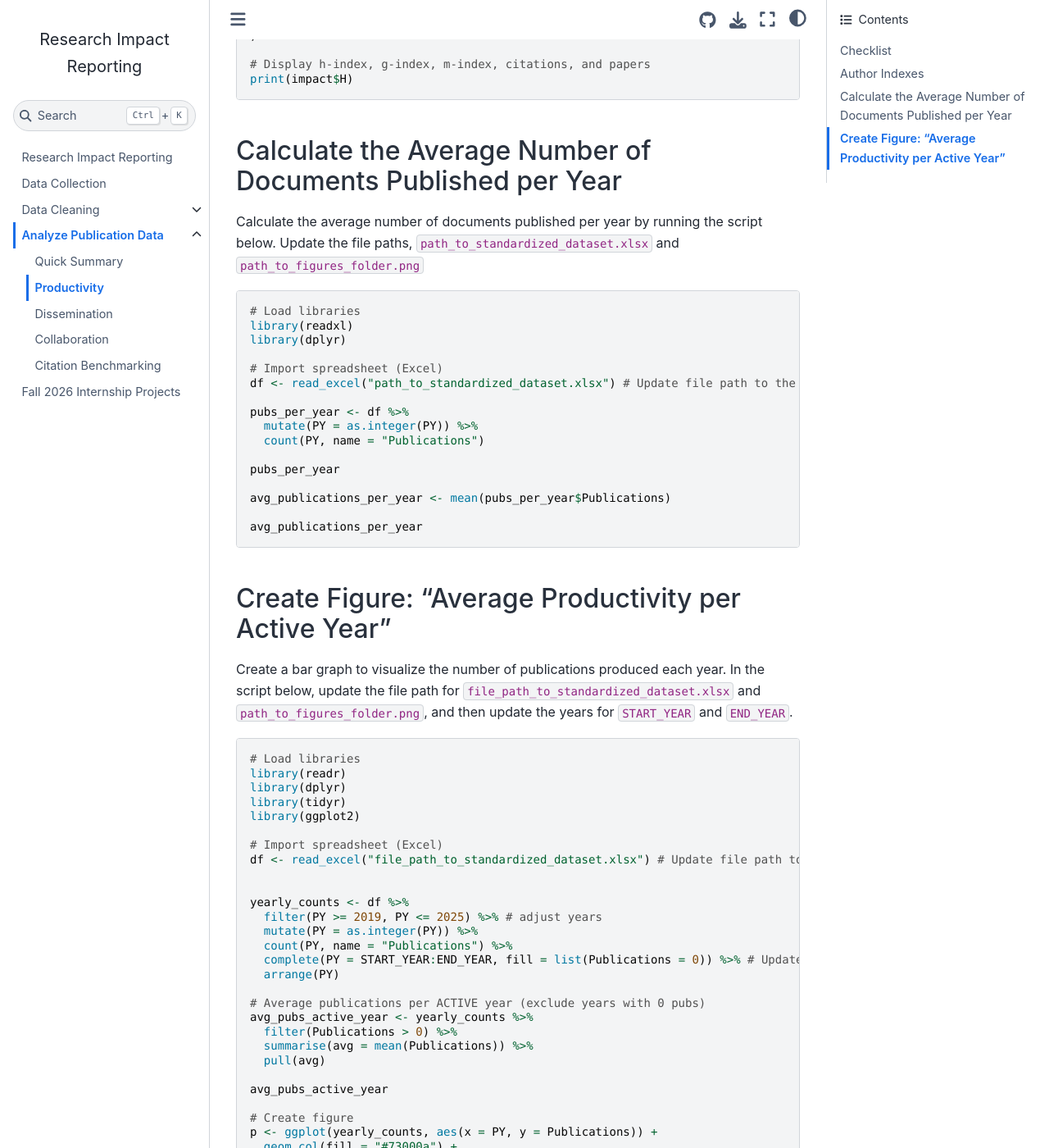
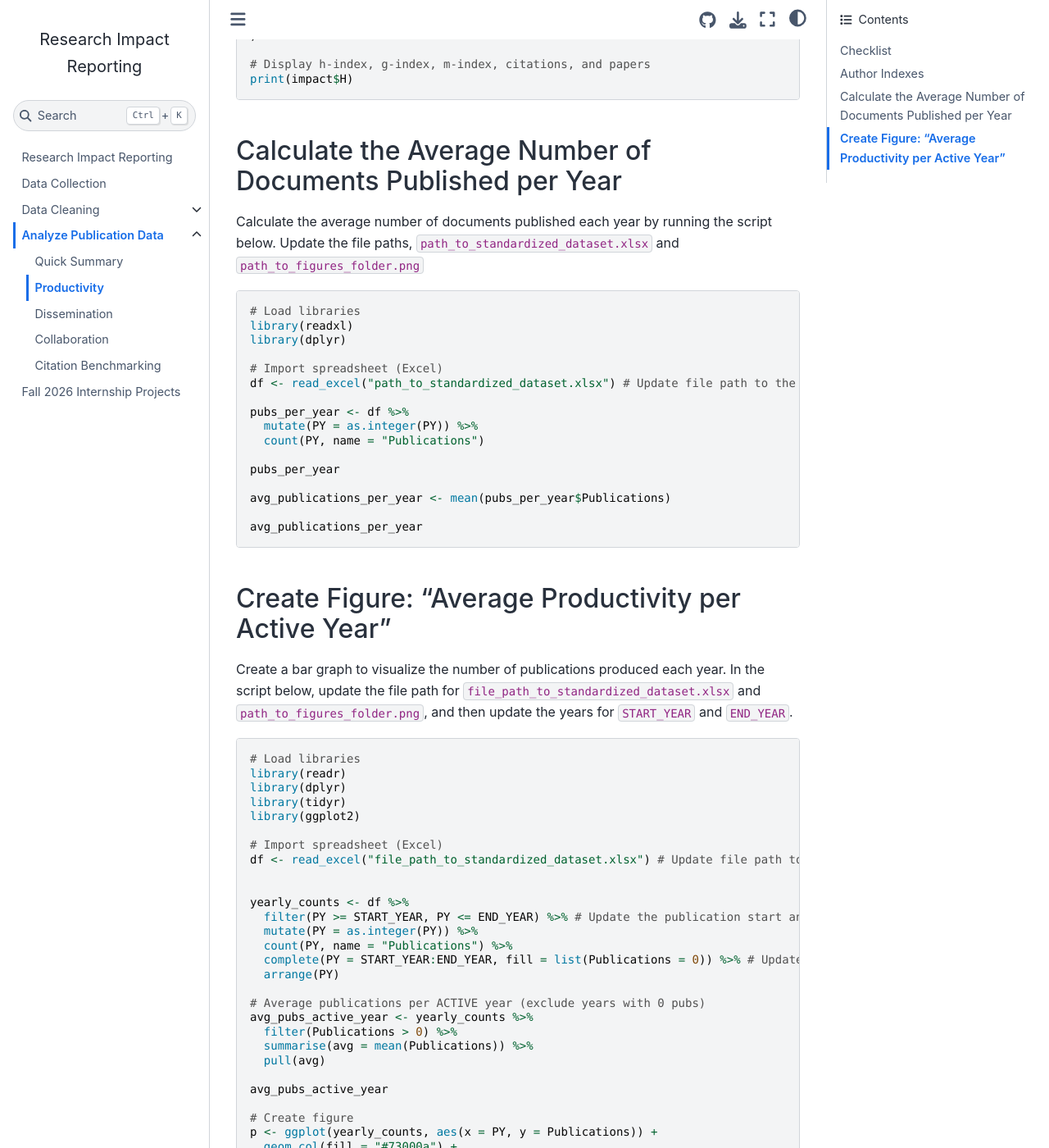
Before and after one commit to vvlooking/research-impact, a Jupyter Book: the page built from website/analyze-data-productivity.md, in a window 1280 px wide and 1400 px high, scrolled down 1879 px. Shown: the whole window at 82% size. Built offline with Jupyter Book 1.0.4 settings and Sphinx 7.4.7 and the Sphinx Book theme 1.1.4, drawn with Linux system fonts in a browser that asks for light colours.

Commit message:
Clarify document publication calculation and update years
Updated the text to clarify the calculation of average documents published per year and modified the filtering years to use variables for start and end years.

````diff
--- a/website/analyze-data-productivity.md
+++ b/website/analyze-data-productivity.md
@@ -91,7 +91,7 @@ print(impact$H)
 ```
 
 ## Calculate the Average Number of Documents Published per Year
-Calculate the average number of documents published per year by running the script below. Update the file paths, `path_to_standardized_dataset.xlsx` and `path_to_figures_folder.png`
+Calculate the average number of documents published each year by running the script below. Update the file paths, `path_to_standardized_dataset.xlsx` and `path_to_figures_folder.png`
 
 ```r
 # Load libraries
@@ -127,7 +127,7 @@ df <- read_excel("file_path_to_standardized_dataset.xlsx") # Update file path to
 
 
 yearly_counts <- df %>%
-  filter(PY >= 2019, PY <= 2025) %>% # adjust years
+  filter(PY >= START_YEAR, PY <= END_YEAR) %>% # Update the publication start and end years
   mutate(PY = as.integer(PY)) %>%
   count(PY, name = "Publications") %>%
   complete(PY = START_YEAR:END_YEAR, fill = list(Publications = 0)) %>% # Update the publication start and end years
````
